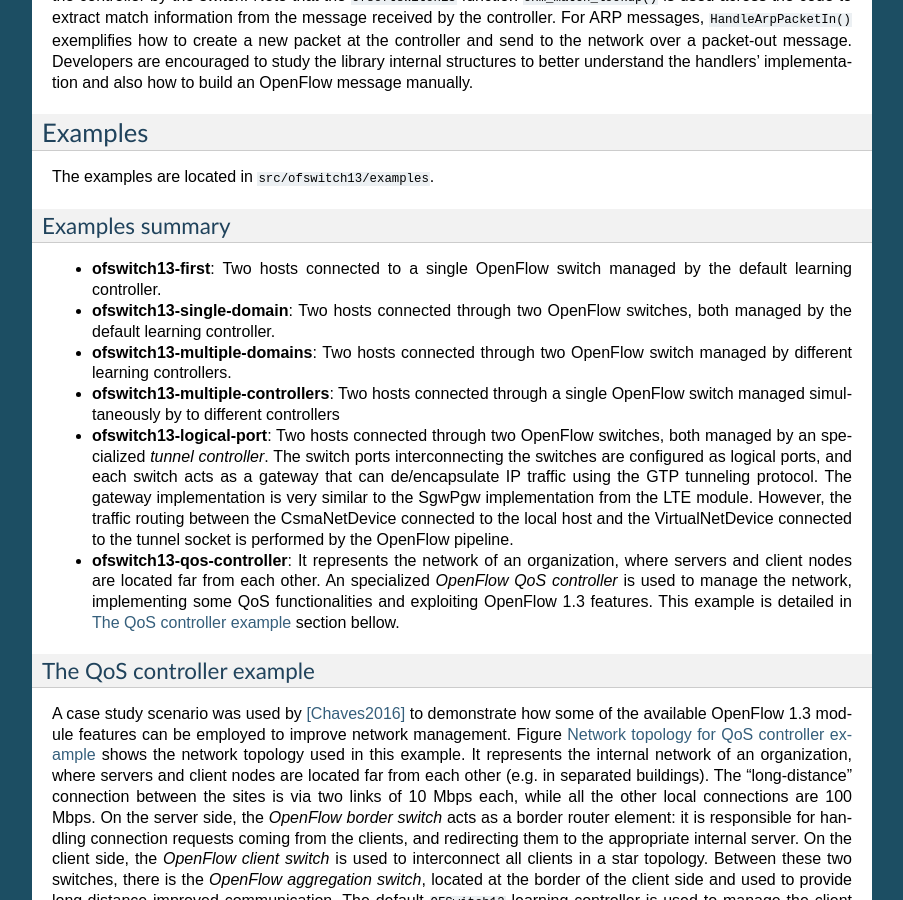
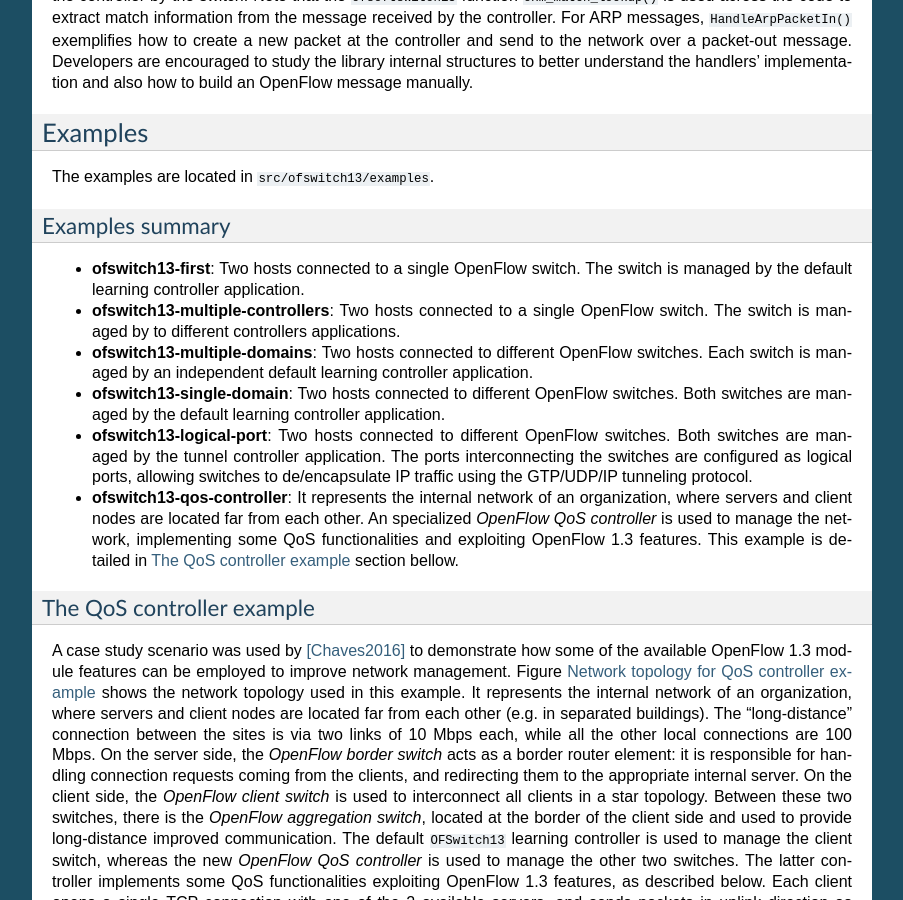
Before and after one commit to ljerezchaves/ofswitch13, a Sphinx documentation site: the page built from doc/source/ofswitch13-usage.rst, in a window 1280 px wide and 900 px high, scrolled down 8070 px. Shown: the whole window, without its empty margins (198-1101 px from the left). Built offline with Sphinx 7.4.7, drawn with Linux system fonts in a browser that asks for light colours; formulas are drawn with MathJax 3.

Commit message:
Adjusting the examples source code and improving the documentation.

```diff
--- a/doc/source/ofswitch13-usage.rst
+++ b/doc/source/ofswitch13-usage.rst
@@ -551,28 +551,27 @@ The examples are located in ``src/ofswitch13/examples``.
 Examples summary
 ################
 
-* **ofswitch13-first**: Two hosts connected to a single OpenFlow switch
-  managed by the default learning controller.
+* **ofswitch13-first**: Two hosts connected to a single OpenFlow switch. The
+  switch is managed by the default learning controller application.
 
-* **ofswitch13-single-domain**: Two hosts connected through two OpenFlow
-  switches, both managed by the default learning controller.
+* **ofswitch13-multiple-controllers**: Two hosts connected to a single OpenFlow
+  switch. The switch is managed by to different controllers applications.
 
-* **ofswitch13-multiple-domains**: Two hosts connected through two OpenFlow
-  switch managed by different learning controllers.
+* **ofswitch13-multiple-domains**: Two hosts connected to different OpenFlow
+  switches. Each switch is managed by an independent default learning
+  controller application.
 
-* **ofswitch13-multiple-controllers**: Two hosts connected through a single
-  OpenFlow switch managed simultaneously by to different controllers
+* **ofswitch13-single-domain**: Two hosts connected to different OpenFlow
+  switches. Both switches are managed by the default learning controller
+  application.
 
-* **ofswitch13-logical-port**: Two hosts connected through two OpenFlow
-  switches, both managed by an specialized *tunnel controller*. The switch
-  ports interconnecting the switches are configured as logical ports, and each
-  switch acts as a gateway that can de/encapsulate IP traffic using the GTP
-  tunneling protocol. The gateway implementation is very similar to the SgwPgw
-  implementation from the LTE module. However, the traffic routing between the
-  CsmaNetDevice connected to the local host and the VirtualNetDevice connected
-  to the tunnel socket is performed by the OpenFlow pipeline.
+* **ofswitch13-logical-port**:  Two hosts connected to different OpenFlow
+  switches. Both switches are managed by the tunnel controller application.
+  The ports interconnecting the switches are configured as logical ports,
+  allowing switches to de/encapsulate IP traffic using the GTP/UDP/IP tunneling
+  protocol.
 
-* **ofswitch13-qos-controller**: It represents the network of an
+* **ofswitch13-qos-controller**: It represents the internal network of an
   organization, where servers and client nodes are located far from each other.
   An specialized *OpenFlow QoS controller* is used to manage the network,
   implementing some QoS functionalities and exploiting OpenFlow 1.3 features.
```
Also changed, not shown: 8 other files.
